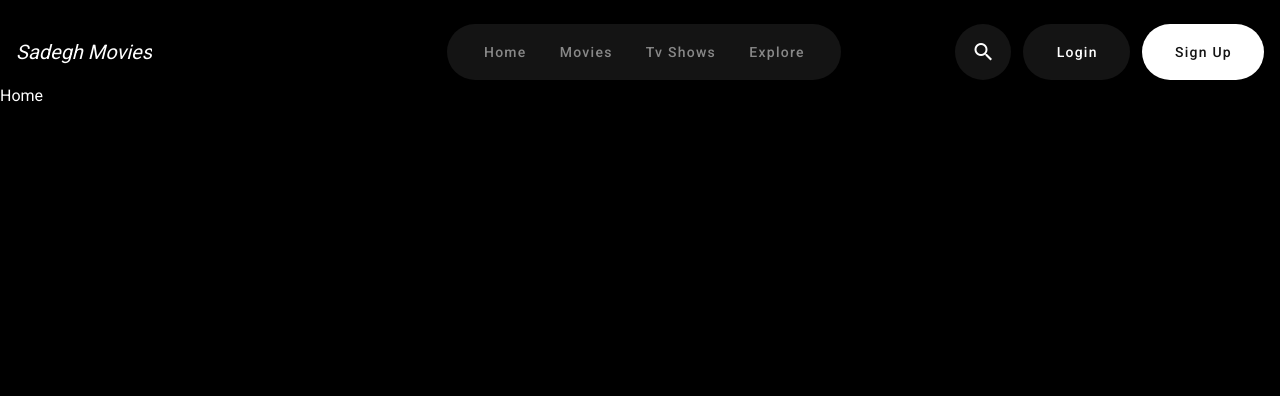
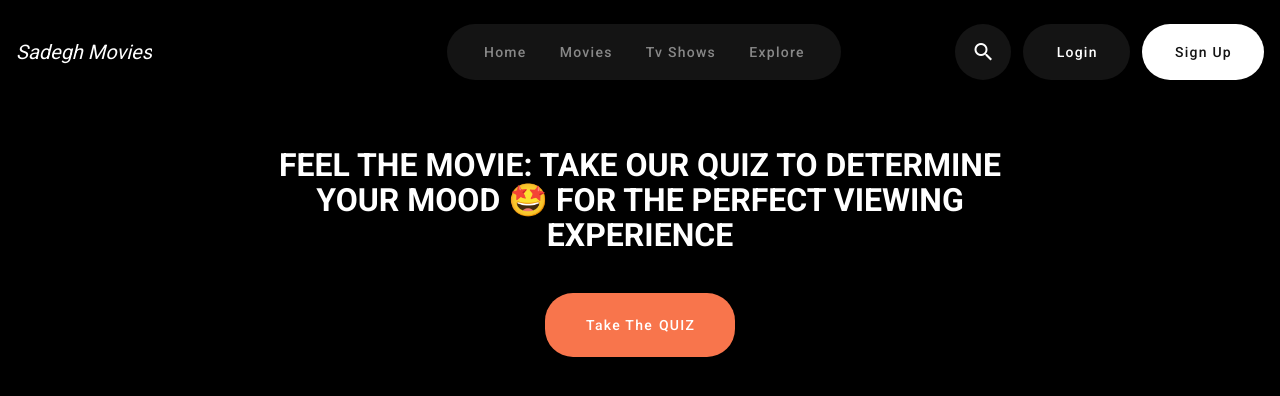
Before and after one commit to sadegh1377/sadegh-movies, a Vue app: page / in a window 1280 px wide. Shown: the top 396 px of the page. Built offline with nearby package versions, Linux system fonts and the light colour scheme.

Commit message:
add TopBanner.vue

```diff
--- /dev/null
+++ b/src/components/TopBanner.vue
@@ -0,0 +1,42 @@
+<template>
+    <div id="TopBanner" class="text-center">
+        <div class="mt-16">
+            <h1 class="text-uppercase bannerTitle">
+                feel the movie: take our quiz to determine your mood
+                <span class="emoji ">🤩</span> for the perfect viewing experience
+            </h1>
+            <v-btn
+                color="#F8754C"
+                class="text-none mt-10 quizBtn px-10 py-8"
+                large
+                rounded
+            >
+                Take The<span class="text-uppercase">&nbsp;Quiz</span>
+            </v-btn>
+        </div>
+    </div>
+</template>
+
+<script>
+export default {
+    name: "TopBanner"
+}
+
+</script>
+
+<style scoped>
+.bannerTitle {
+    margin-right: 20%;
+    margin-left: 20%;
+    line-height: 35px;
+    text-align: center;
+}
+
+.quizBtn {
+}
+
+.emoji {
+    /*border-radius: 50%;*/
+//-webkit-box-shadow: 0px 0px 3px 23px rgba(221, 111, 233, 0.73); //box-shadow: 0px 0px 3px 23px rgba(221, 111, 233, 0.73);
+}
+</style>
--- a/src/views/HomeView.vue
+++ b/src/views/HomeView.vue
@@ -1,14 +1,16 @@
 <template>
-  <div>
-      Home
-  </div>
+    <div>
+        <TopBanner/>
+    </div>
 </template>
 
 <script>
 
+import TopBanner from "@/components/TopBanner.vue";
+
 export default {
     name: 'HomeView',
 
-    components: {},
+    components: {TopBanner},
 }
 </script>
```
